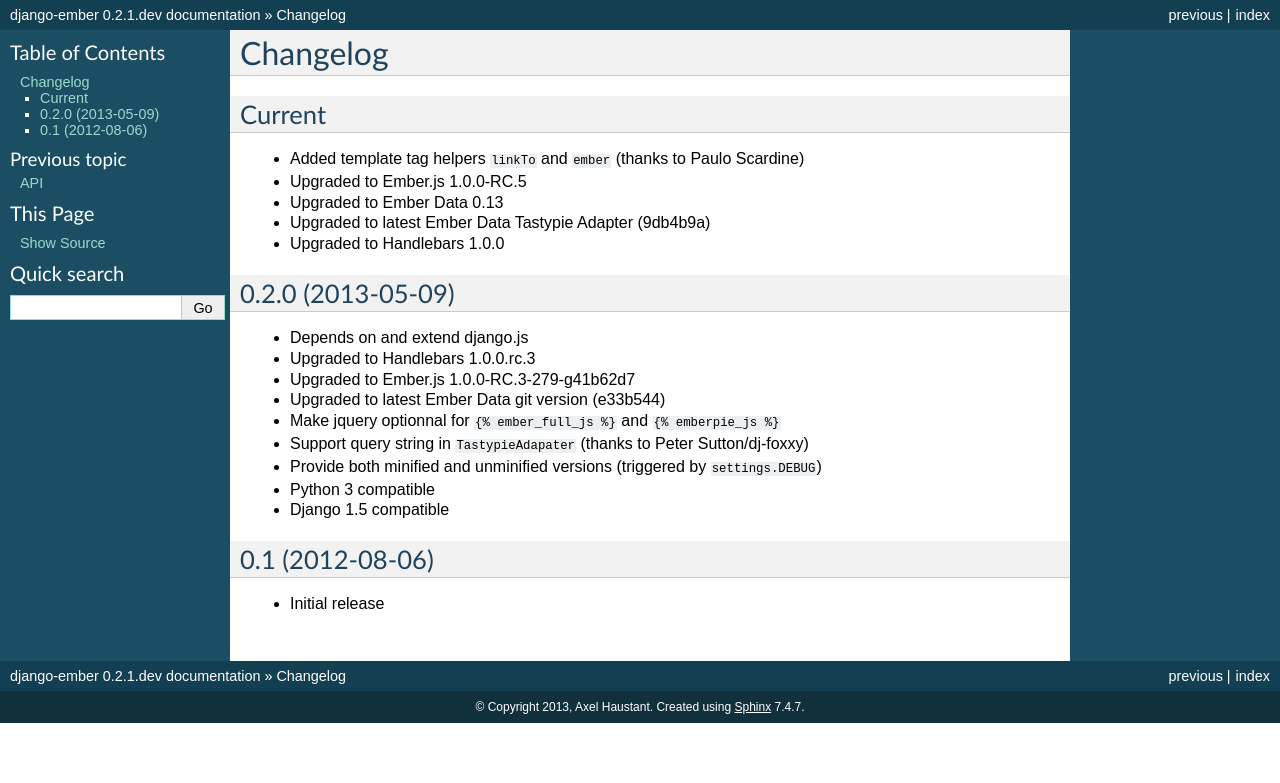
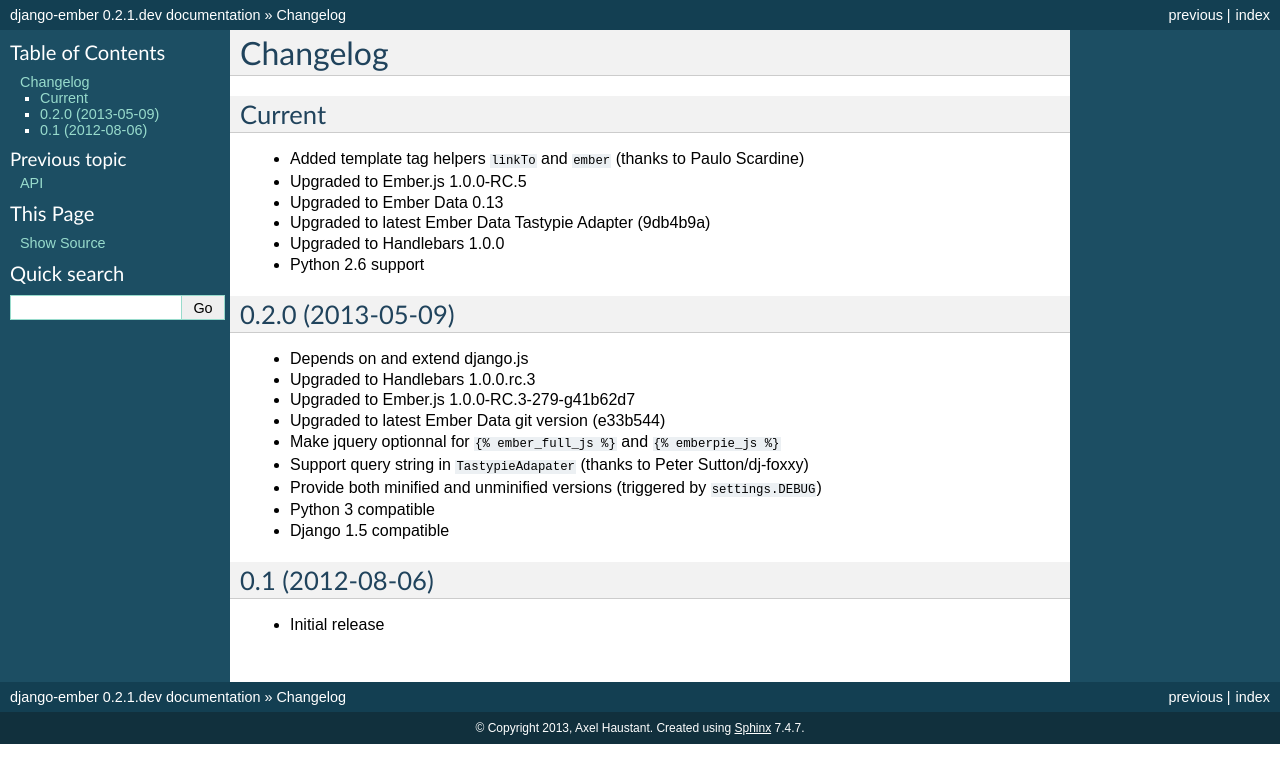
Before and after one commit to noirbizarre/django-ember, a Sphinx documentation site: the page built from doc/changelog.rst, in a window 1280 px wide. Shown: the top 783 px of the page. Built offline with Sphinx 7.4.7, drawn with Linux system fonts in a browser that asks for light colours.

Commit message:
Python 2.6 support

```diff
--- a/CHANGELOG.rst
+++ b/CHANGELOG.rst
@@ -9,6 +9,7 @@ Current
 - Upgraded to Ember Data 0.13
 - Upgraded to latest Ember Data Tastypie Adapter (9db4b9a)
 - Upgraded to Handlebars 1.0.0
+- Python 2.6 support
 
 
 0.2.0 (2013-05-09)
--- a/README.rst
+++ b/README.rst
@@ -14,7 +14,7 @@ It use `Django.js`_ as base and is inspired from:
 Compatibility
 -------------
 
-Django Ember requires Python 2.7+, Django 1.4.2+ and Django.js 0.7.0+.
+Django Ember requires Python 2.6+, Django 1.4.2+ and Django.js 0.7.6+.
 
 Installation
 ------------
--- a/doc/index.rst
+++ b/doc/index.rst
@@ -15,7 +15,7 @@ It use `Django.js`_ as base and is inspired from:
 Compatibility
 =============
 
-Django Ember requires Python 2.7+, Django 1.4.2+ and Django.js 0.7.0+.
+Django Ember requires Python 2.6+, Django 1.4.2+ and Django.js 0.7.6+.
 
 
 Installation
```
Also changed, not shown: 2 other files.
